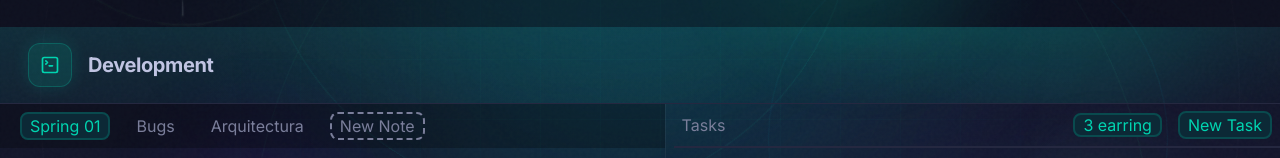
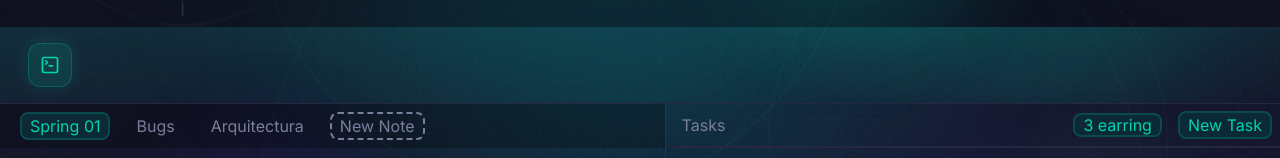
Before and after one commit to DiegoGp227/onway, a Next.js app in the folder front/: page / in a window 1280 px wide. Shown: the part 301-459 px from the top of the page. Built offline with nearby package versions, Linux system fonts and the light colour scheme; no server answers; sample sign-in values are in the browser's storage; what easy-peasy would draw is missing.

Commit message:
feat(home): show workspace name from store instead of hardcoded text

```diff
--- a/front/app/components/organism/HomeSistem.tsx
+++ b/front/app/components/organism/HomeSistem.tsx
@@ -5,9 +5,11 @@ import { useState, useCallback } from "react";
 import NotesSistem from "./NotesSistem";
 import TasksSitem from "./TasksSitem";
 import Resizer from "../molecules/Resizer";
+import { useWorkspaceStore } from "@/store/workspaceStore";
 
 export default function HomeSistem() {
     const [notesWidth, setNotesWidth] = useState(52);
+    const { workspaceName } = useWorkspaceStore();
 
     const handlePointerDown = useCallback((e: React.PointerEvent) => {
         e.preventDefault();
@@ -40,7 +42,7 @@ export default function HomeSistem() {
                     <SquareTerminal className="text-accent size-5" />
                 </div>
                 <div className="flex-1 min-w-0 relative z-1">
-                    <p className="text-xl font-bold tracking-[-.4px] text-text">Development</p>
+                    <p className="text-xl font-bold tracking-[-.4px] text-text">{workspaceName}</p>
                 </div>
             </div>
             <main className="flex flex-1 min-h-0 overflow-hidden">
```
